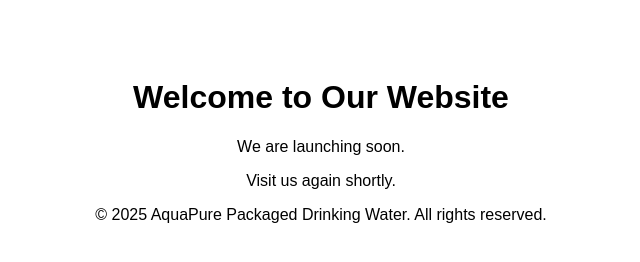
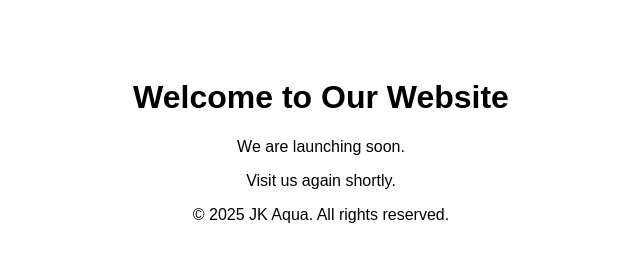
Before and after one commit to srihaj/jkaqua, a plain HTML site: page index.html in a window 1280 px wide. Shown: the whole page, without its empty margins (319-959 px from the left). Drawn offline with Linux system fonts and the light colour scheme.

Commit message:
Update footer copyright text to JK Aqua

```diff
--- a/index.html
+++ b/index.html
@@ -10,7 +10,7 @@
   <p>We are launching soon.</p>
   <p>Visit us again shortly.</p>
 <footer>
-  <p>© 2025 AquaPure Packaged Drinking Water. All rights reserved.</p>
+  <p>© 2025 JK Aqua. All rights reserved.</p>
 </footer>
 </body>
 
```
